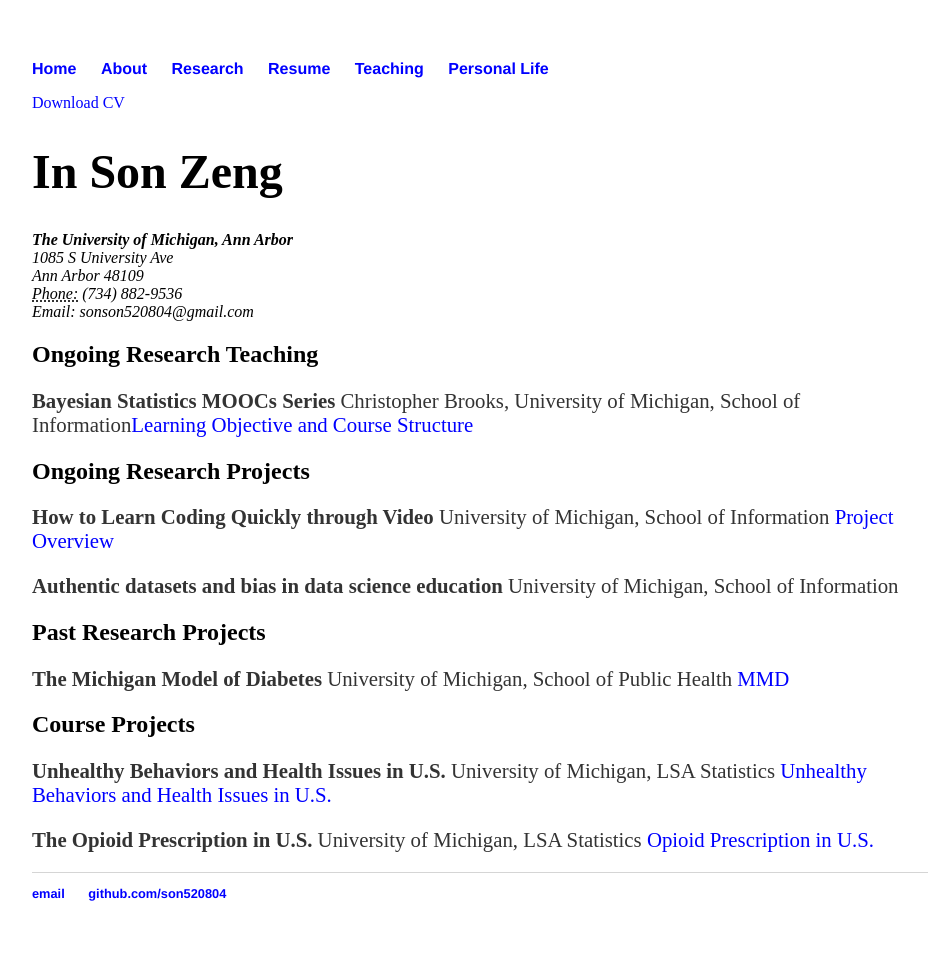
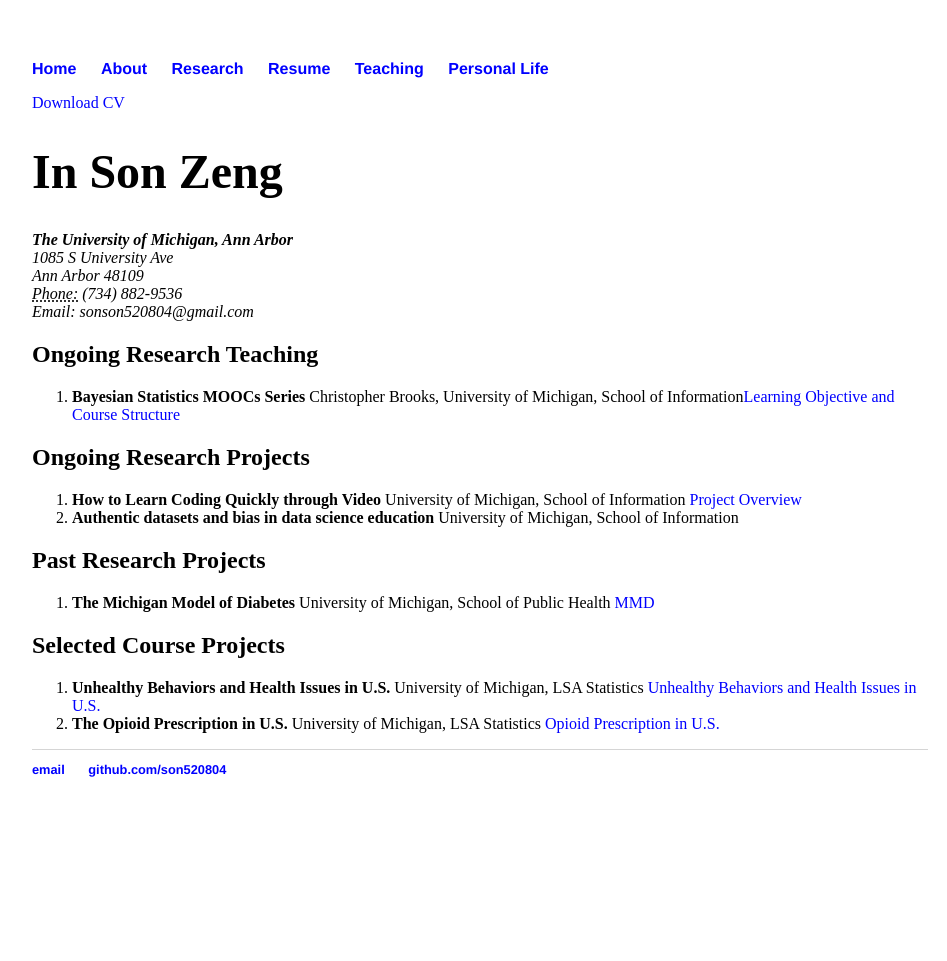
Before and after one commit to son520804/son520804.github.io, a Jekyll site: the page built from cv/index.html, in a window 1280 px wide. Shown: the whole page, without its empty margins (160-1107 px from the left). Built offline with Jekyll 4.4.1, drawn with Linux system fonts in a browser that asks for light colours; after the commit the page ends 900 px from its top, so only the background shows below that.

Commit message:
Update index.html

```diff
--- a/cv/index.html
+++ b/cv/index.html
@@ -23,18 +23,29 @@
 			</address>
 
 			<h2>Ongoing Research Teaching</h2>
-			<p><strong>Bayesian Statistics MOOCs Series</strong> Christopher Brooks, University of Michigan, School of Information<a href="https://docs.google.com/document/d/1J0NSoQemLiyxZzhSrfQLMfDOZZSQBTky0oW86g-Uz98/edit?usp=sharing">Learning Objective and Course Structure</a></p>
+			<ol class="c">
+				<li><strong>Bayesian Statistics MOOCs Series</strong> Christopher Brooks, University of Michigan, School of Information<a href="https://docs.google.com/document/d/1J0NSoQemLiyxZzhSrfQLMfDOZZSQBTky0oW86g-Uz98/edit?usp=sharing">Learning Objective and Course Structure</a></li>
+			</ol>
+
 
 			<h2>Ongoing Research Projects</h2>
-			<p><strong>How to Learn Coding Quickly through Video</strong> University of Michigan, School of Information <a href="https://insonz.atlassian.net/wiki/spaces/VIP/pages/163842/Video+Instruction+Project+-+First+Page">Project Overview</a></p>
-			<p><strong>Authentic datasets and bias in data science education</strong> University of Michigan, School of Information</p>
+			<ol class="c">
+				<li><strong>How to Learn Coding Quickly through Video</strong> University of Michigan, School of Information <a href="https://insonz.atlassian.net/wiki/spaces/VIP/pages/163842/Video+Instruction+Project+-+First+Page">Project Overview</a></li>
+				<li><strong>Authentic datasets and bias in data science education</strong> University of Michigan, School of Information</li>
+			</ol>
 
 			<h2>Past Research Projects</h2>
-			<p><strong>The Michigan Model of Diabetes</strong> University of Michigan, School of Public Health <a href="http://diabetesresearch.med.umich.edu/Core_MCDTR_Methods_DiseaseModeling.php">MMD</a></p>
+			<ol class="c">
+				<li><strong>The Michigan Model of Diabetes</strong> University of Michigan, School of Public Health <a href="http://diabetesresearch.med.umich.edu/Core_MCDTR_Methods_DiseaseModeling.php">MMD</a></li>
+			</ol>
 
-			<h2>Course Projects</h2>
-			<p><strong>Unhealthy Behaviors and Health Issues in U.S.</strong> University of Michigan, LSA Statistics <a href="Individual_Project_Question_2.pdf">Unhealthy Behaviors and Health Issues in U.S.</a></p>
-			<p><strong>The Opioid Prescription in U.S.</strong> University of Michigan, LSA Statistics  <a href="2018 504 assignment 2 insonz.pdf">Opioid Prescription in U.S.</a></p>
+
+			<h2>Selected Course Projects</h2>
+			<ol class="c">
+				<li><strong>Unhealthy Behaviors and Health Issues in U.S.</strong> University of Michigan, LSA Statistics <a href="Individual_Project_Question_2.pdf">Unhealthy Behaviors and Health Issues in U.S.</a></li>
+				<li><strong>The Opioid Prescription in U.S.</strong> University of Michigan, LSA Statistics  <a href="2018 504 assignment 2 insonz.pdf">Opioid Prescription in U.S.</a></li>
+			</ol>
+
 		</div>
 	</body>
 </html>
```
